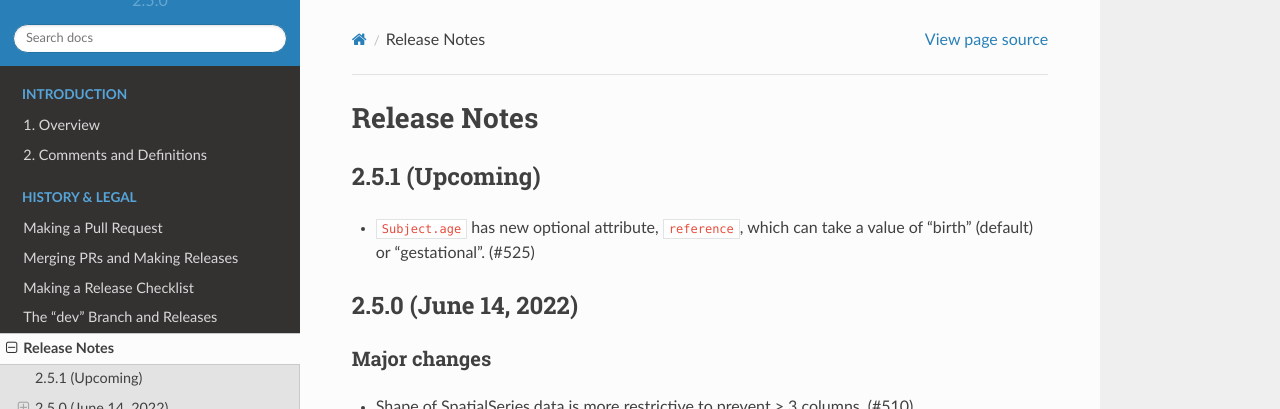
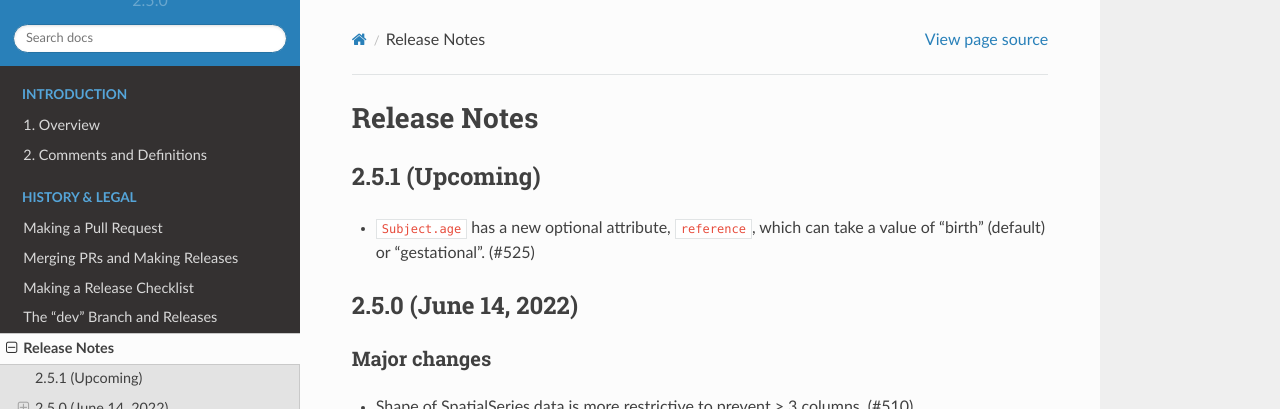
Before and after one commit to NeurodataWithoutBorders/nwb-schema, a Sphinx documentation site: the page built from docs/format/source/format_release_notes.rst, in a window 1280 px wide and 900 px high. Shown: the top 409 px of the window. Built offline with Sphinx 7.4.7 and the Read the Docs theme 2.0.0, drawn with Linux system fonts in a browser that asks for light colours.

```diff
--- a/docs/format/source/format_release_notes.rst
+++ b/docs/format/source/format_release_notes.rst
@@ -5,7 +5,7 @@ Release Notes
 
 2.5.1 (Upcoming)
 ----------------
-- ``Subject.age`` has new optional attribute, ``reference``, which can take a value of "birth" (default) or "gestational". (#525)
+- ``Subject.age`` has a new optional attribute, ``reference``, which can take a value of "birth" (default) or "gestational". (#525)
 
 
 2.5.0 (June 14, 2022)
```
